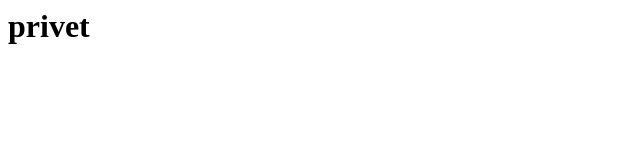
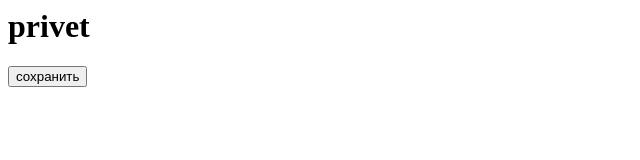
Before and after one commit to wert748/demo, a plain HTML site: page Index.html in a window 1280 px wide. Shown: the whole page, without its empty margins (0-640 px from the left). Drawn offline with Linux system fonts and the light colour scheme.

Commit message:
добавил кнопку

```diff
--- a/Index.html
+++ b/Index.html
@@ -3,6 +3,6 @@
     <h1>
         privet
     </h1>
-
+        <button>сохранить</button>
     </body>
 </html>
```
